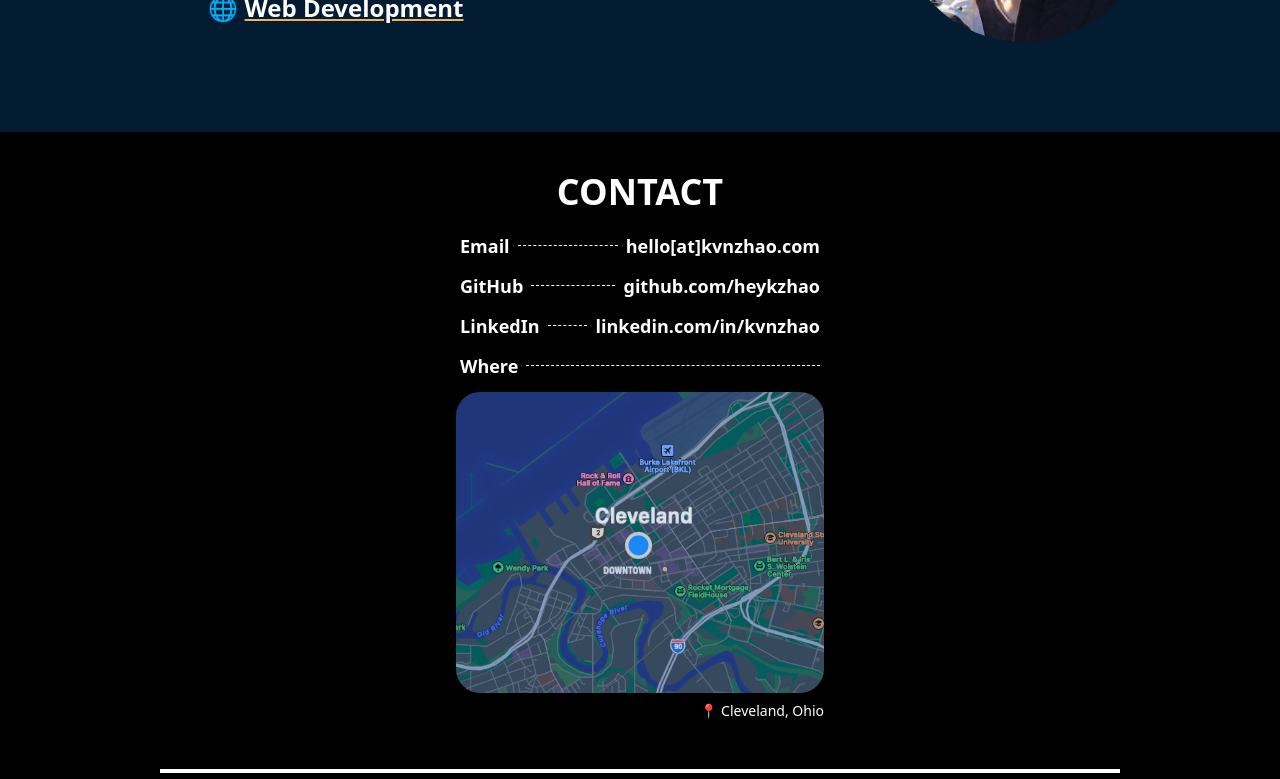
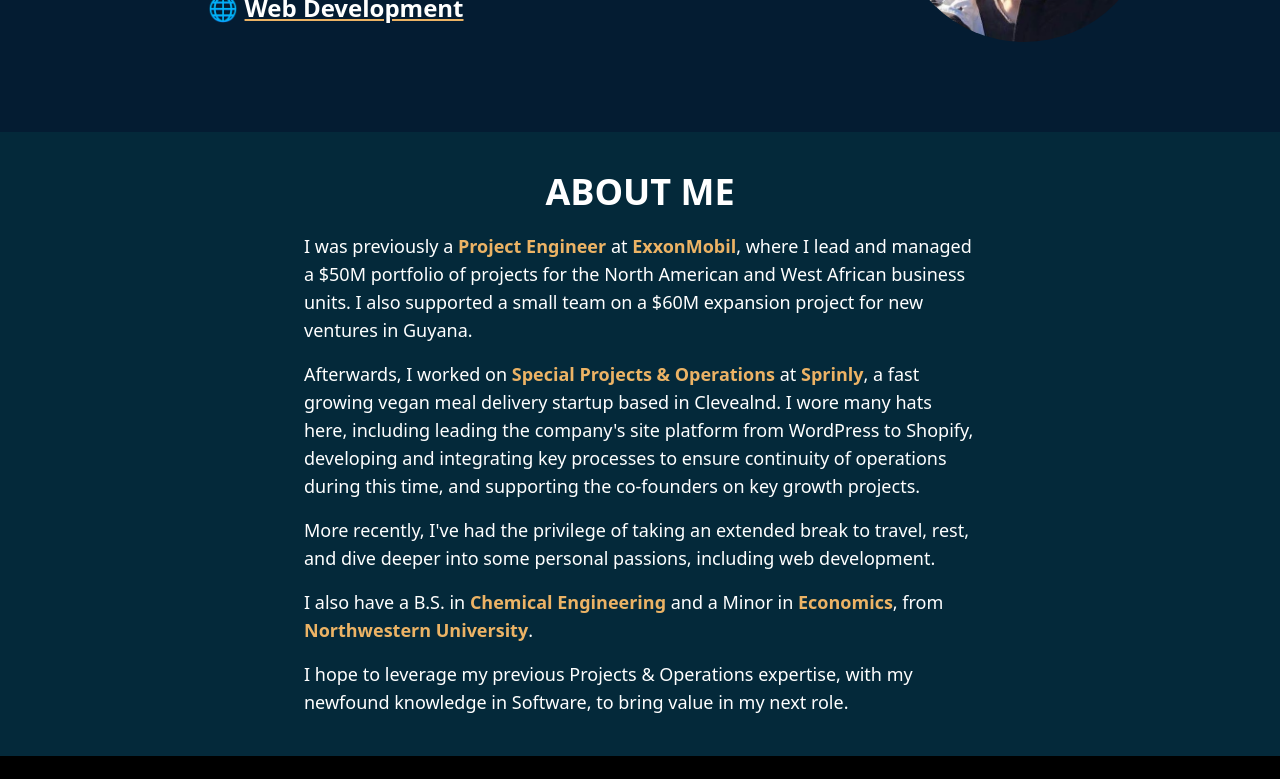
Before and after one commit to heykzhao/kvnzhao-website, a Next.js app: page / in a window 1280 px wide. Shown: the part 360-1139 px from the top of the page. Built offline with nearby package versions, Linux system fonts and the light colour scheme.

Commit message:
Initial HomeBodySection component

```diff
--- /dev/null
+++ b/components/HomeBodySection/HomeBodyLink.tsx
@@ -0,0 +1,23 @@
+import type { NextPage } from "next";
+import Link from "next/link";
+
+interface ChildProps {
+  title: string;
+  url: string;
+}
+
+const HomeBodyLink: NextPage<ChildProps> = ({ title, url }: ChildProps) => {
+  return (
+    <Link href={url}>
+      <a
+        target="_blank"
+        rel="noopener noreferrer"
+        className="font-bold text-light-mode-1 decoration-light-mode-1 decoration-wavy hover:text-light-mode-1 hover:underline dark:text-dark-mode-4 dark:decoration-dark-mode-4 hover:dark:text-dark-mode-4"
+      >
+        {title}
+      </a>
+    </Link>
+  );
+};
+
+export default HomeBodyLink;
--- /dev/null
+++ b/components/HomeBodySection/HomeBodySection.tsx
@@ -0,0 +1,73 @@
+import type { NextPage } from "next";
+import HomeBodyLink from "./HomeBodyLink";
+
+interface ChildProps {
+  darkMode: boolean;
+}
+
+const HeroSection: NextPage<ChildProps> = ({ darkMode }: ChildProps) => {
+  return (
+    <div className={darkMode ? "dark" : ""}>
+      <div className="flex justify-center bg-light-mode-4 text-black dark:bg-dark-mode-2 dark:text-white">
+        <div className="flex max-w-screen-md flex-col p-10 text-lg font-light">
+          <div className="pb-5 text-center text-3xl font-black uppercase text-light-mode-1 dark:text-white sm:text-4xl">
+            About Me
+          </div>
+          <div className="pl-2 pr-2 pb-4">
+            {"I was previously a "}
+            <span className="font-bold text-light-mode-1  decoration-light-mode-1 dark:text-dark-mode-4 dark:decoration-dark-mode-4">
+              Project Engineer
+            </span>{" "}
+            {" at "}
+            <HomeBodyLink
+              title={"ExxonMobil"}
+              url={"https:/www.exxonmobil.com"}
+            />
+            {
+              ", where I lead and managed a $50M portfolio of projects for the North American and West African business units. I also supported a small team on a $60M expansion project for new ventures in Guyana."
+            }
+          </div>
+          <div className="pl-2 pr-2 pb-4">
+            {"Afterwards, I worked on "}
+            <span className="font-bold text-light-mode-1  decoration-light-mode-1 dark:text-dark-mode-4 dark:decoration-dark-mode-4">
+              Special Projects & Operations
+            </span>{" "}
+            {" at "}
+            <HomeBodyLink title={"Sprinly"} url={"https:/www.sprinly.com"} />
+            {
+              ", a fast growing vegan meal delivery startup based in Clevealnd. I wore many hats here, including leading the company's site platform from WordPress to Shopify, developing and integrating key processes to ensure continuity of operations during this time, and supporting the co-founders on key growth projects. "
+            }
+          </div>
+          <div className="pl-2 pr-2 pb-4">
+            {
+              "More recently, I've had the privilege of taking an extended break to travel, rest, and dive deeper into some personal passions, including web development."
+            }
+          </div>
+          <div className="pl-2 pr-2 pb-4">
+            {"I also have a B.S. in "}
+            <span className="font-bold text-light-mode-1  decoration-light-mode-1 dark:text-dark-mode-4 dark:decoration-dark-mode-4">
+              Chemical Engineering
+            </span>
+            {" and a Minor in "}
+            <span className="font-bold text-light-mode-1  decoration-light-mode-1 dark:text-dark-mode-4 dark:decoration-dark-mode-4">
+              Economics
+            </span>
+            {", from "}
+            <HomeBodyLink
+              title={"Northwestern University"}
+              url={"https:/www.northwestern.edu"}
+            />
+            {". "}
+          </div>
+          <div className="pl-2 pr-2">
+            {
+              "I hope to leverage my previous Projects & Operations expertise, with my newfound knowledge in Software, to bring value in my next role."
+            }
+          </div>
+        </div>
+      </div>
+    </div>
+  );
+};
+
+export default HeroSection;
--- /dev/null
+++ b/components/HomeBodySection/index.ts
@@ -0,0 +1,2 @@
+export * from "./HomeBodySection";
+export { default } from "./HomeBodySection";
--- a/pages/index.tsx
+++ b/pages/index.tsx
@@ -5,6 +5,7 @@
 
 import Header from "../components/Header";
 import HomeHeroSection from "../components/HomeHeroSection";
+import HomeBodySection from "../components/HomeBodySection";
 import Contact from "../components/Contact";
 import Footer from "../components/Footer";
 
@@ -20,6 +21,7 @@
         <div className="flex-none">
           <Header darkMode={darkMode} setDarkMode={setDarkMode} />
           <HomeHeroSection darkMode={darkMode} />
+          <HomeBodySection darkMode={darkMode} />
           <Contact darkMode={darkMode} />
         </div>
         <div className="grow bg-black" />
```
